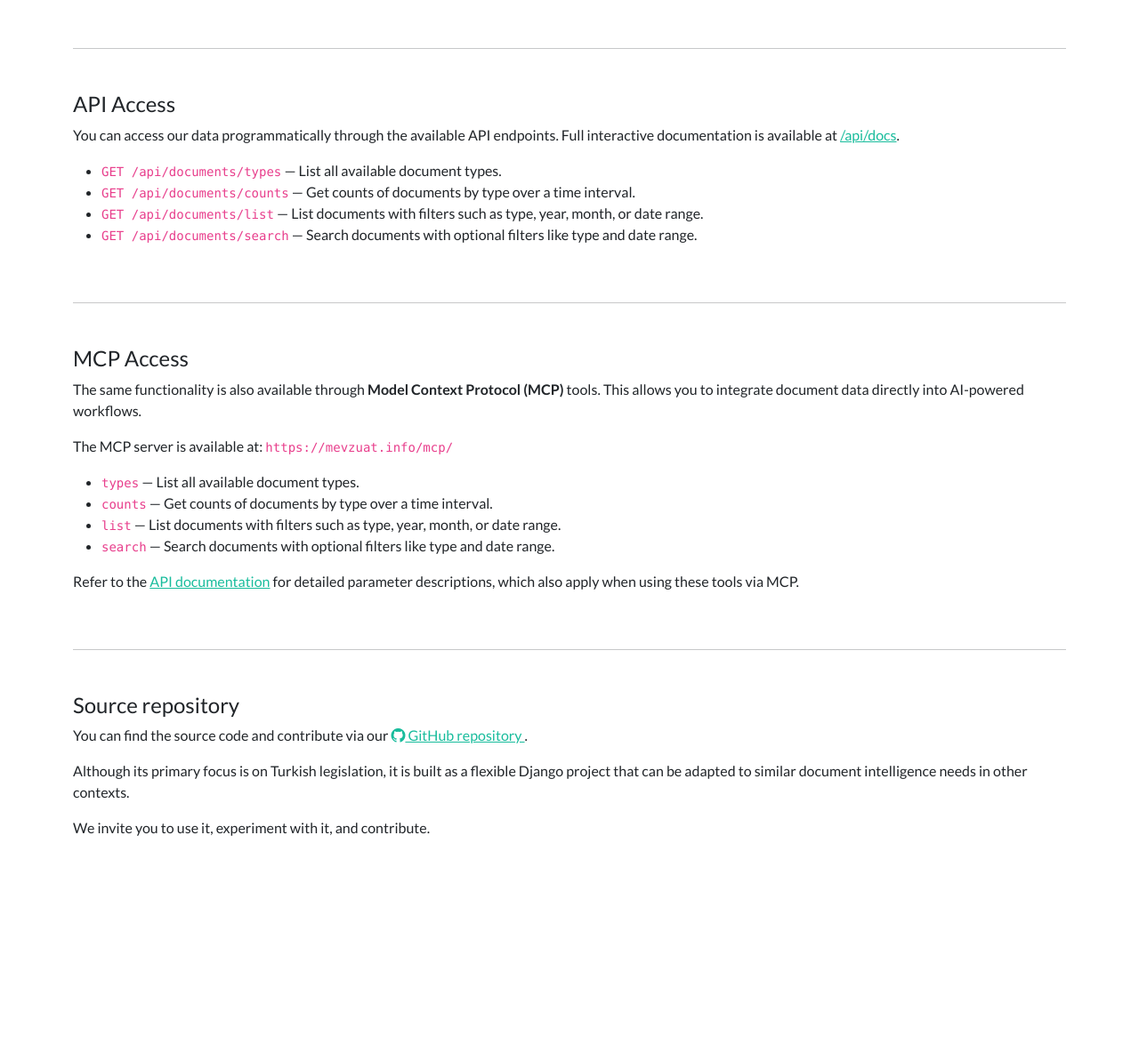
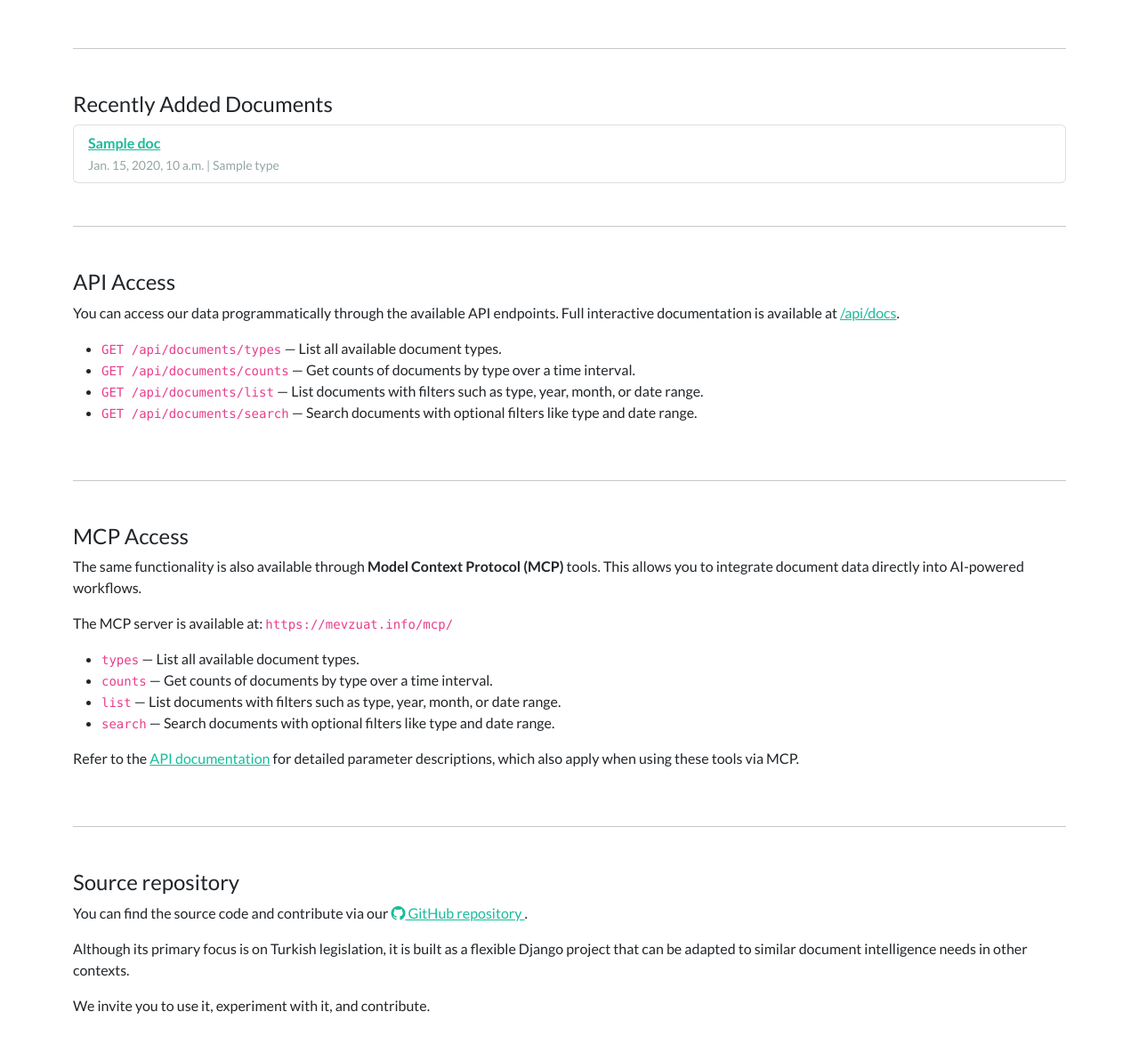
Before and after one commit to onurmatik/mevzuat, a Django app: template mevzuat/templates/home.html in a window 1280 px wide. Shown: the part 262-1445 px from the top of the page at 89% size. Before the commit the page ends 1202 px from the top, so only its background shows below. Run offline with Django 5.2, Linux system fonts and the light colour scheme; the template is opened without the code that fills it: most values are stand-ins (such as "Sample title", 1, 10 or a date in 2020).

Commit message:
Add recent documents feed to homepage

```diff
--- a/mevzuat/documents/views.py
+++ b/mevzuat/documents/views.py
@@ -1,8 +1,11 @@
 from django.shortcuts import render
+
+from .models import Document
 
 
 def main(request):
-    return render(request, "home.html")
+    recent_documents = Document.objects.order_by("-created_at")[:5]
+    return render(request, "home.html", {"recent_documents": recent_documents})
 
 
 def search(request):
--- a/mevzuat/templates/home.html
+++ b/mevzuat/templates/home.html
@@ -23,6 +23,35 @@
       <button type="button" class="btn btn-outline-secondary flex-fill" data-range="lastYear">Last Year</button>
       <button type="button" class="btn btn-outline-secondary flex-fill" data-range="all">All</button>
     </div>
+  </div>
+</div>
+
+<hr class="my-5">
+
+<div class="row">
+  <div class="col-12">
+    <h2 class="fs-4">Recently Added Documents</h2>
+    <ul class="list-group">
+      {% for doc in recent_documents %}
+        <li class="list-group-item">
+          <strong>
+            {% if doc.original_document_url %}
+              <a href="{{ doc.original_document_url }}" target="_blank">{{ doc.title }}</a>
+            {% else %}
+              {{ doc.title }}
+            {% endif %}
+          </strong><br>
+          <small class="text-muted">
+            {% if doc.date %}{{ doc.date }}{% endif %}
+            {% if doc.type %}
+              {% if doc.date %} | {% endif %}{{ doc.type.name }}
+            {% endif %}
+          </small>
+        </li>
+      {% empty %}
+        <li class="list-group-item">No documents available.</li>
+      {% endfor %}
+    </ul>
   </div>
 </div>
 
```
